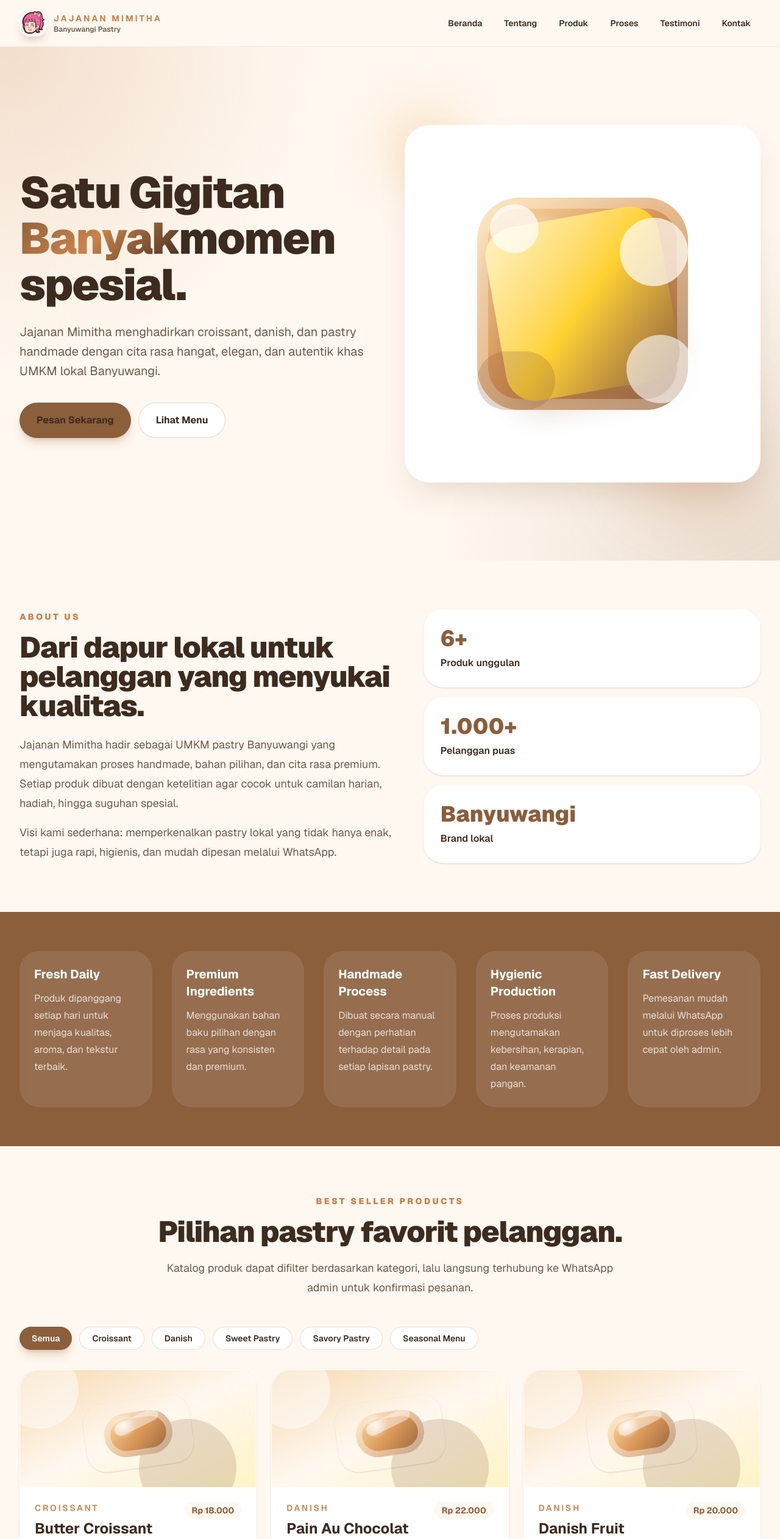
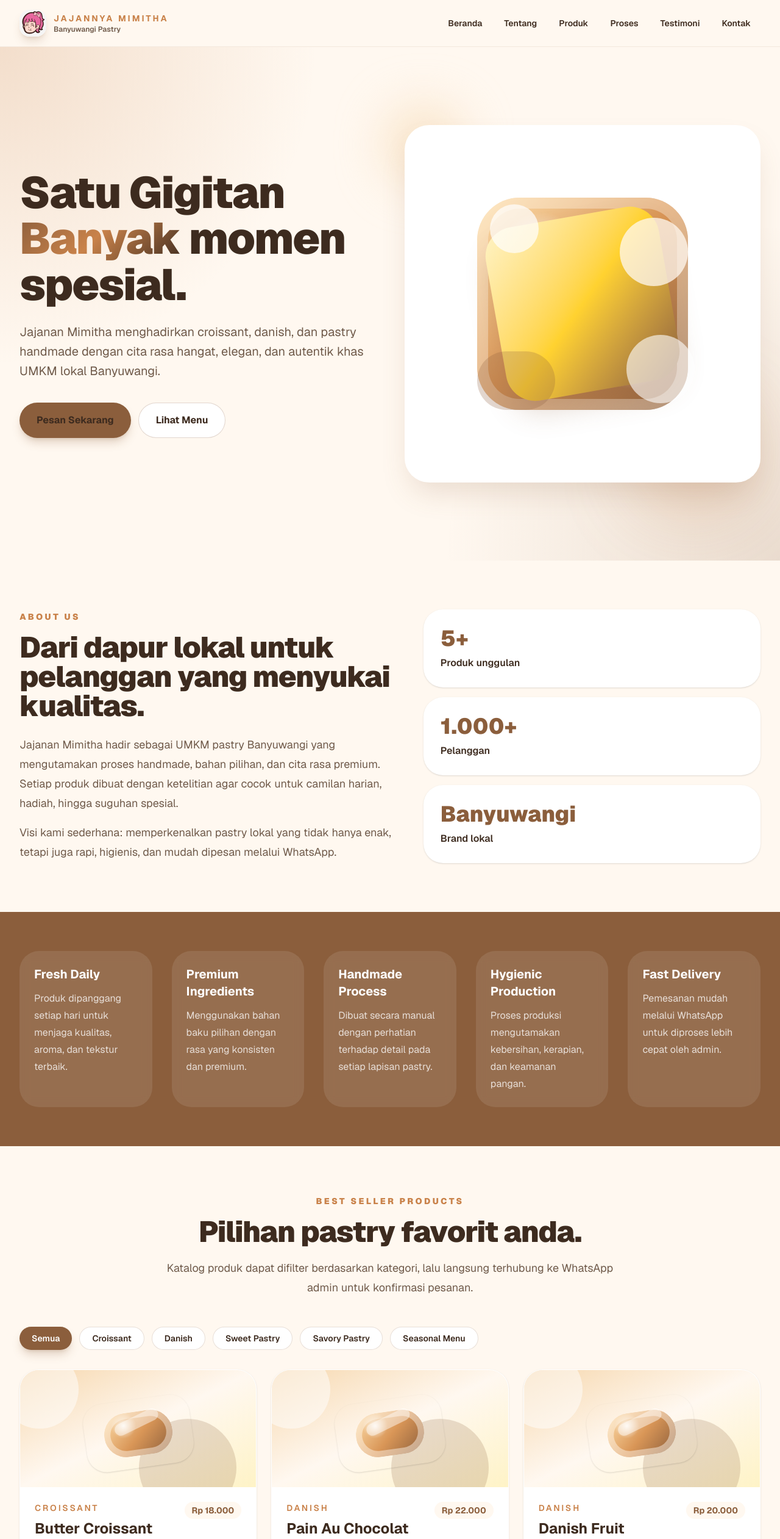
Before and after one commit to Nadiril/Jajannya-Mimitha, a Next.js app: page / in a window 1280 px wide. Shown: the top 2523 px of the page at 61% size. Built offline with nearby package versions, Linux system fonts and the light colour scheme.

Commit message:
update pages

```diff
--- a/src/app/layout.js
+++ b/src/app/layout.js
@@ -13,7 +13,7 @@ const geistMono = Geist_Mono({
 
 export const metadata = {
   title: {
-    default: 'Jajanan Mimitha Banyuwangi | Pastry Premium Fresh Daily',
+    default: 'Jajanannya Mimitha Banyuwangi',
     template: '%s | Jajanan Mimitha Banyuwangi',
   },
   description:
--- a/src/app/page.js
+++ b/src/app/page.js
@@ -126,7 +126,7 @@ export default function Home() {
 
               <h1 className="max-w-3xl text-5xl font-black leading-[1.05] tracking-tight text-mimitha-text sm:text-6xl lg:text-7xl">
                 Satu Gigitan {' '}
-                <span className="mimitha-gradient-text">Banyak</span>momen spesial.
+                <span className="mimitha-gradient-text">Banyak</span> momen spesial.
               </h1>
               <p className="mt-6 max-w-2xl text-lg leading-8 text-mimitha-muted sm:text-xl">
                 Jajanan Mimitha menghadirkan croissant, danish, dan pastry handmade dengan cita rasa hangat,
@@ -186,8 +186,8 @@ export default function Home() {
 
             <div className="grid gap-4 sm:grid-cols-3 lg:grid-cols-1">
               {[
-                { value: '6+', label: 'Produk unggulan' },
-                { value: '1.000+', label: 'Pelanggan puas' },
+                { value: '5+', label: 'Produk unggulan' },
+                { value: '1.000+', label: 'Pelanggan' },
                 { value: 'Banyuwangi', label: 'Brand lokal' },
               ].map((stat) => (
                 <div key={stat.label} className="rounded-[2rem] bg-white p-7 shadow-sm">
@@ -214,7 +214,7 @@ export default function Home() {
           <div className="mx-auto max-w-3xl text-center">
             <p className="text-sm font-black uppercase tracking-[0.24em] text-mimitha-accent">Best Seller Products</p>
             <h2 className="mt-4 text-4xl font-black tracking-tight text-mimitha-text sm:text-5xl">
-              Pilihan pastry favorit pelanggan.
+              Pilihan pastry favorit anda.
             </h2>
             <p className="mt-5 text-lg leading-8 text-mimitha-muted">
               Katalog produk dapat difilter berdasarkan kategori, lalu langsung terhubung ke WhatsApp admin untuk
--- a/src/components/SiteHeader.jsx
+++ b/src/components/SiteHeader.jsx
@@ -25,7 +25,7 @@ export default function SiteHeader() {
             className='h-11 w-11 rounded-2xl object-cover shadow-lg shadow-mimitha-primary/20'
           />
           <span>
-            <span className='block text-sm font-bold uppercase tracking-[0.22em] text-mimitha-accent'>Jajanan Mimitha</span>
+            <span className='block text-sm font-bold uppercase tracking-[0.22em] text-mimitha-accent'>Jajannya Mimitha</span>
             <span className='block text-xs font-semibold text-mimitha-muted'>Banyuwangi Pastry</span>
           </span>
         </Link>
```
Also changed, not shown: 1 other file (tests, documents, lock files or other folders).
